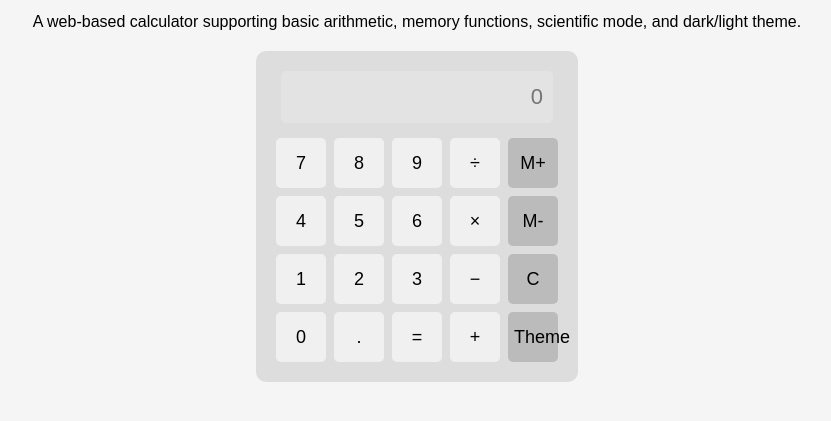
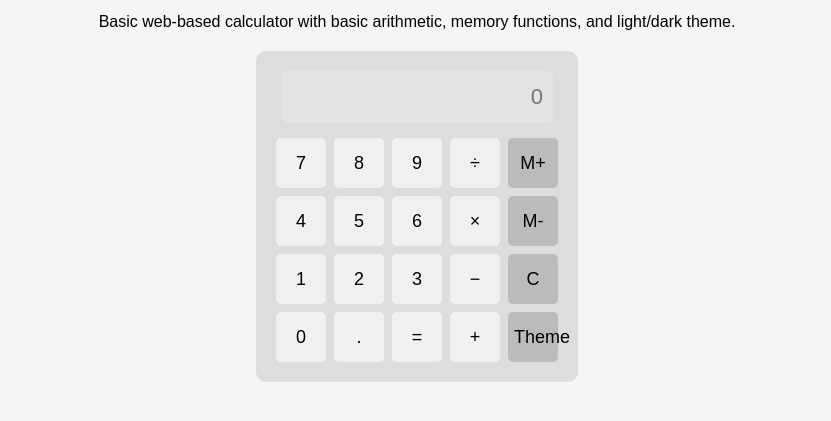
Before and after one commit to jgachuzperez/jgachuzperez.github.io, a plain HTML site: page index.html in a window 1280 px wide. Shown: the part 61-482 px from the top of the page, without its empty margins (223-1054 px from the left). Drawn offline with Linux system fonts and the light colour scheme.

Commit message:
Update index.html

```diff
--- a/index.html
+++ b/index.html
@@ -2,12 +2,12 @@
 <html lang="en">
 <head>
     <meta charset="UTF-8">
-    <title>Functional Calculator</title>
+    <title>Functional Basic Calculator</title>
     <link rel="stylesheet" href="style.css">
 </head>
 <body>
     <h1>Functional Calculator</h1>
-    <p>A web-based calculator supporting basic arithmetic, memory functions, scientific mode, and dark/light theme.</p>
+    <p>Basic web-based calculator with basic arithmetic, memory functions, and light/dark theme.</p>
 
     <div id="calculator">
         <!-- Display -->
```
